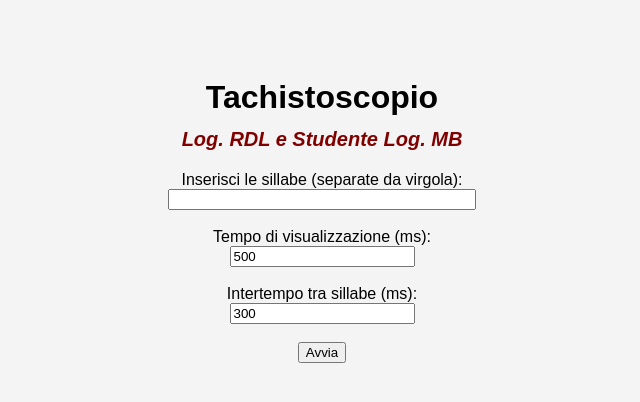
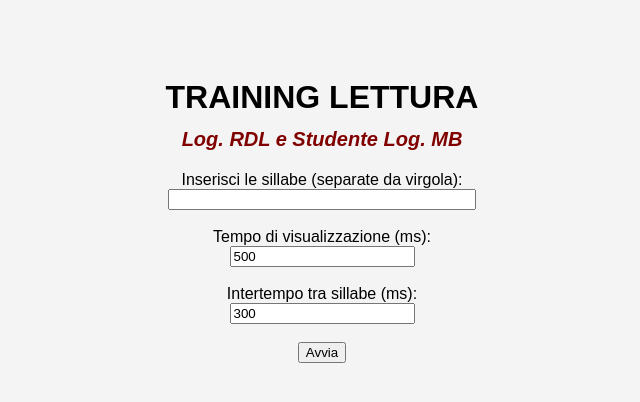
Before and after one commit to mikiborghi/Tachi4, a plain HTML site: page index.html in a window 1280 px wide. Shown: the whole page, without its empty margins (318-958 px from the left). Drawn offline with Linux system fonts and the light colour scheme.

Commit message:
Update index.html

```diff
--- a/index.html
+++ b/index.html
@@ -45,7 +45,7 @@
 <body>
 
   <div id="setup">
-    <h1>Tachistoscopio</h1>
+    <h1>TRAINING LETTURA</h1>
     <p style="font-size: 20px; margin-top: -10px; font-weight: bold; font-style: italic; color: #800000;">
       Log. RDL e Studente Log. MB
     </p>
```
